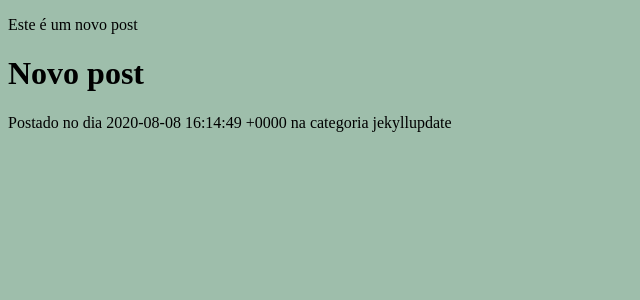
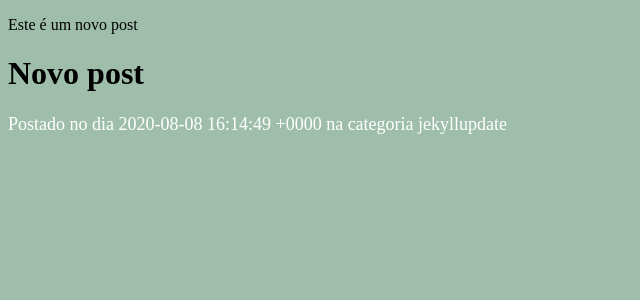
Before and after one commit to MarceloRocha98/Entrega, a Jekyll site: the page built from _posts/2020-10-03-Artigos-Importados.md, in a window 1280 px wide. Shown: the top 300 px of the page, without its empty margins (0-640 px from the left). Built offline with Jekyll 4.4.1, drawn with Linux system fonts in a browser that asks for light colours.

Commit message:
segundo commit

```diff
--- a/_layouts/post.html
+++ b/_layouts/post.html
@@ -1,5 +1,6 @@
 ---
 layout : default
 ---
+<link rel ="stylesheet" href ="{{'/assets/css/styles.css' | relative_url}}">
  {{ content }}
-<p> Postado no dia {{ page.date }} na categoria {{ page.categories }} </p>
+<p class="text"> Postado no dia {{ page.date }} na categoria {{ page.categories }} </p>
--- a/assets/css/styles.css
+++ b/assets/css/styles.css
@@ -18,6 +18,11 @@ ul{
 
 }
 
+.text{
+    font-size: large;
+    color: white;
+}
+
 a{
     text-decoration: none;
 }
```
